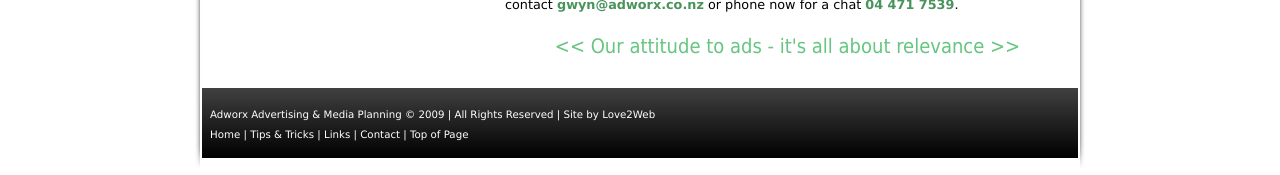
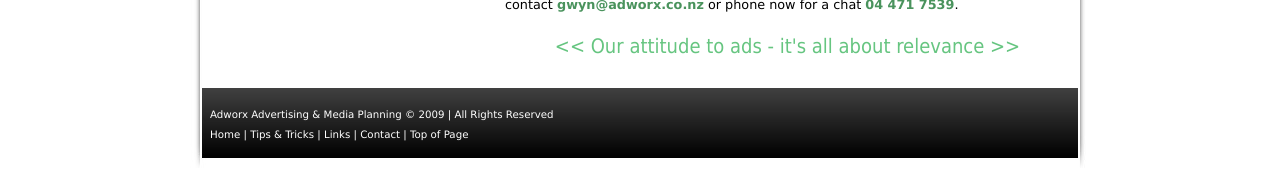
Before and after one commit to adworx/www.adworx.co.nz, a Jekyll site: the page built from index.md, in a window 1280 px wide. Shown: the part 1050-1225 px from the top of the page. Built offline with Jekyll 4.4.1, drawn with Linux system fonts in a browser that asks for light colours.

Commit message:
Update footer.html

```diff
--- a/_includes/footer.html
+++ b/_includes/footer.html
@@ -1,6 +1,5 @@
         <div id="footer">
-            <p>Adworx Advertising &amp; Media Planning &copy; 2009 | All Rights Reserved |
-                Site by <a href="http://www.love2web.co.nz/">Love2Web</a></p>
+            <p>Adworx Advertising &amp; Media Planning &copy; 2009 | All Rights Reserved</p>
             <a href="index.html">Home</a> |
             <a href="tips.html">Tips & Tricks</a> |
             <a href="links.html">Links</a> |
```
